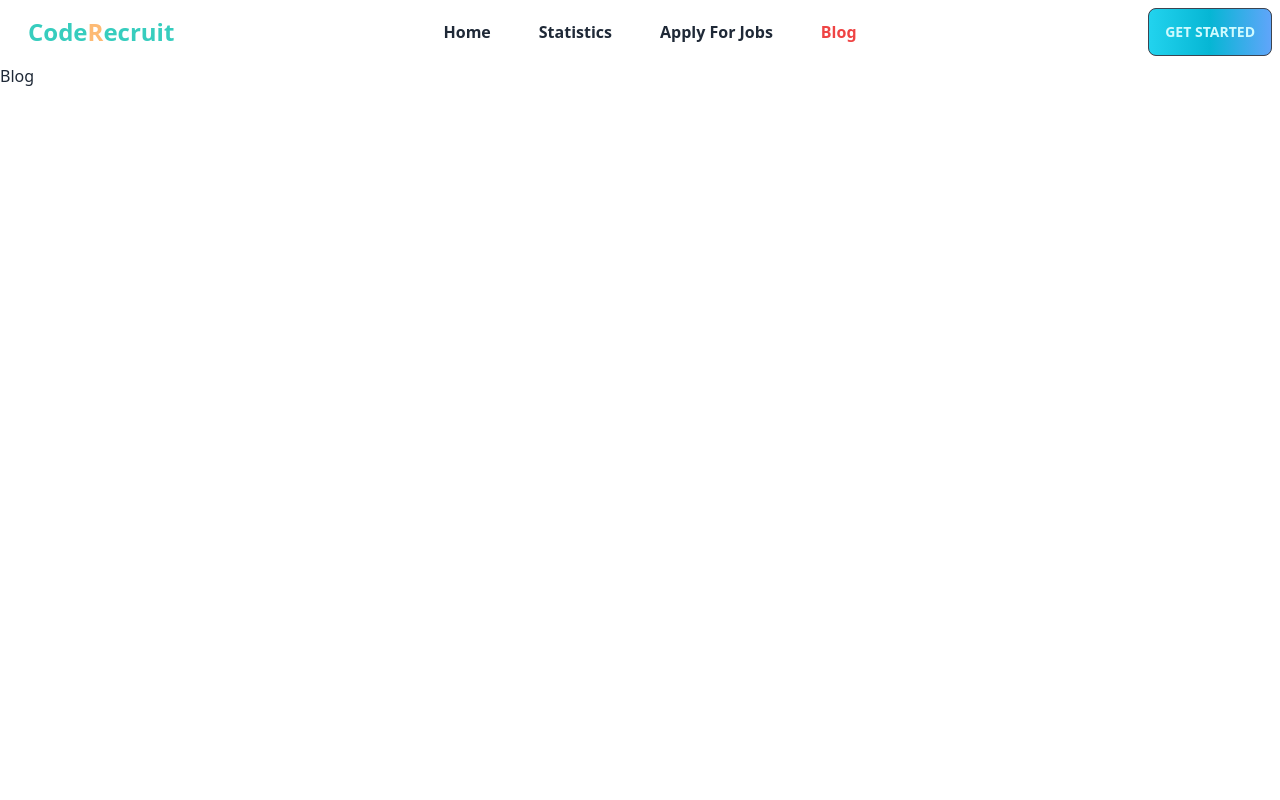
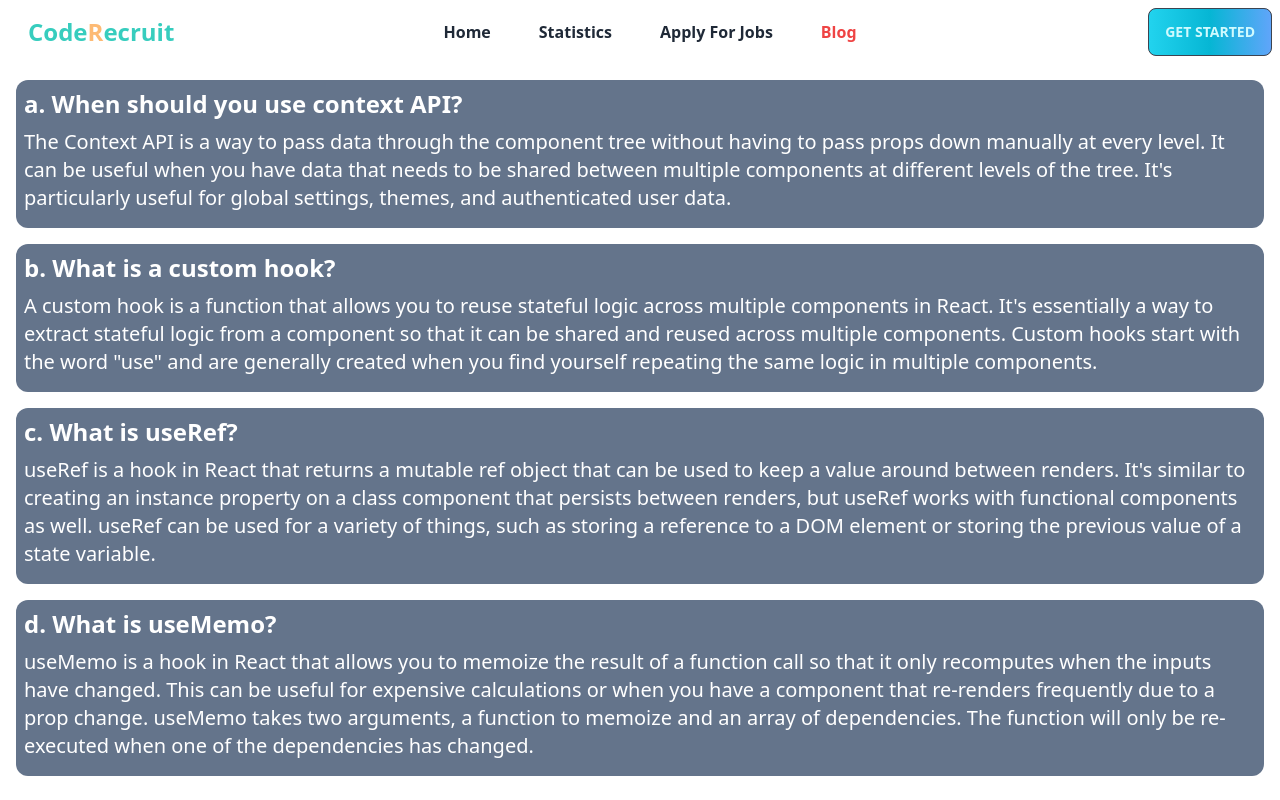
Before and after one commit to BishwaJit07/CodeRecruit, a React (Vite) app: page /Blog in a window 1280 px wide. Built offline with nearby package versions, Linux system fonts and the light colour scheme.

Commit message:
blog question answerd

```diff
--- a/package.json
+++ b/package.json
@@ -13,6 +13,7 @@
     "@fortawesome/free-regular-svg-icons": "^6.4.0",
     "@fortawesome/free-solid-svg-icons": "^6.4.0",
     "@fortawesome/react-fontawesome": "^0.2.0",
+    "@material-tailwind/react": "^1.4.2",
     "chart.js": "^4.2.1",
     "daisyui": "^2.51.5",
     "localforage": "^1.10.0",
--- a/src/assets/Component/Blog.jsx
+++ b/src/assets/Component/Blog.jsx
@@ -3,7 +3,27 @@ import React from 'react';
 const Blog = () => {
     return (
         <div>
-            Blog
+            <div className='m-4 bg-slate-500 text-white p-2 rounded-xl'>
+                <h2 className='font-bold text-2xl'>a. When should you use context API?</h2>
+                 <p className='text-xl py-2'>The Context API is a way to pass data through the component tree without having to pass props down manually at every level. It can be useful when you have data that needs to be shared between multiple components at different levels of the tree. It's particularly useful for global settings, themes, and authenticated user data.</p>
+           </div>
+
+           <div className='m-4 bg-slate-500 text-white p-2 rounded-xl'>
+            <h2 className='font-bold text-2xl'>b. What is a custom hook?</h2>
+            <p className='text-xl py-2'>A custom hook is a function that allows you to reuse stateful logic across multiple components in React. It's essentially a way to extract stateful logic from a component so that it can be shared and reused across multiple components. Custom hooks start with the word "use" and are generally created when you find yourself repeating the same logic in multiple components. </p>
+           </div>
+
+           <div className='m-4 bg-slate-500 text-white p-2 rounded-xl'>
+            <h2 className='font-bold text-2xl'>c. What is useRef?</h2>
+            <p className='text-xl py-2'> useRef is a hook in React that returns a mutable ref object that can be used to keep a value around between renders. It's similar to creating an instance property on a class component that persists between renders, but useRef works with functional components as well. useRef can be used for a variety of things, such as storing a reference to a DOM element or storing the previous value of a state variable.</p>
+           </div>
+
+           <div className='m-4 bg-slate-500 text-white p-2 rounded-xl'>
+            <h2 className='font-bold text-2xl'>d. What is useMemo?</h2>
+            <p className='text-xl py-2'>useMemo is a hook in React that allows you to memoize the result of a function call so that it only recomputes when the inputs have changed. This can be useful for expensive calculations or when you have a component that re-renders frequently due to a prop change. useMemo takes two arguments, a function to memoize and an array of dependencies. The function will only be re-executed when one of the dependencies has changed.
+                               </p>
+           </div>
+
         </div>
     );
 };
```
Also changed, not shown: 1 other file (tests, documents, lock files or other folders).
